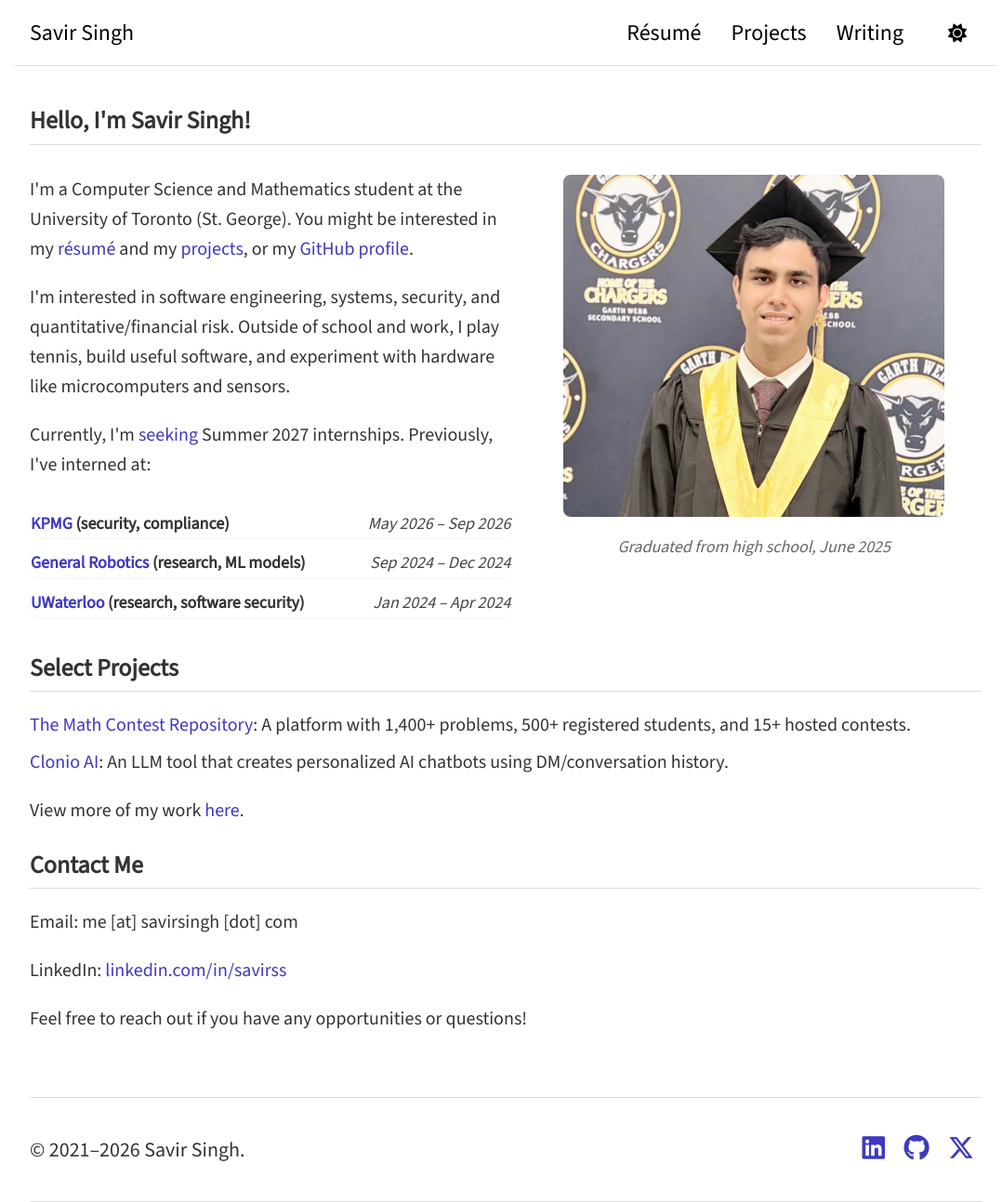
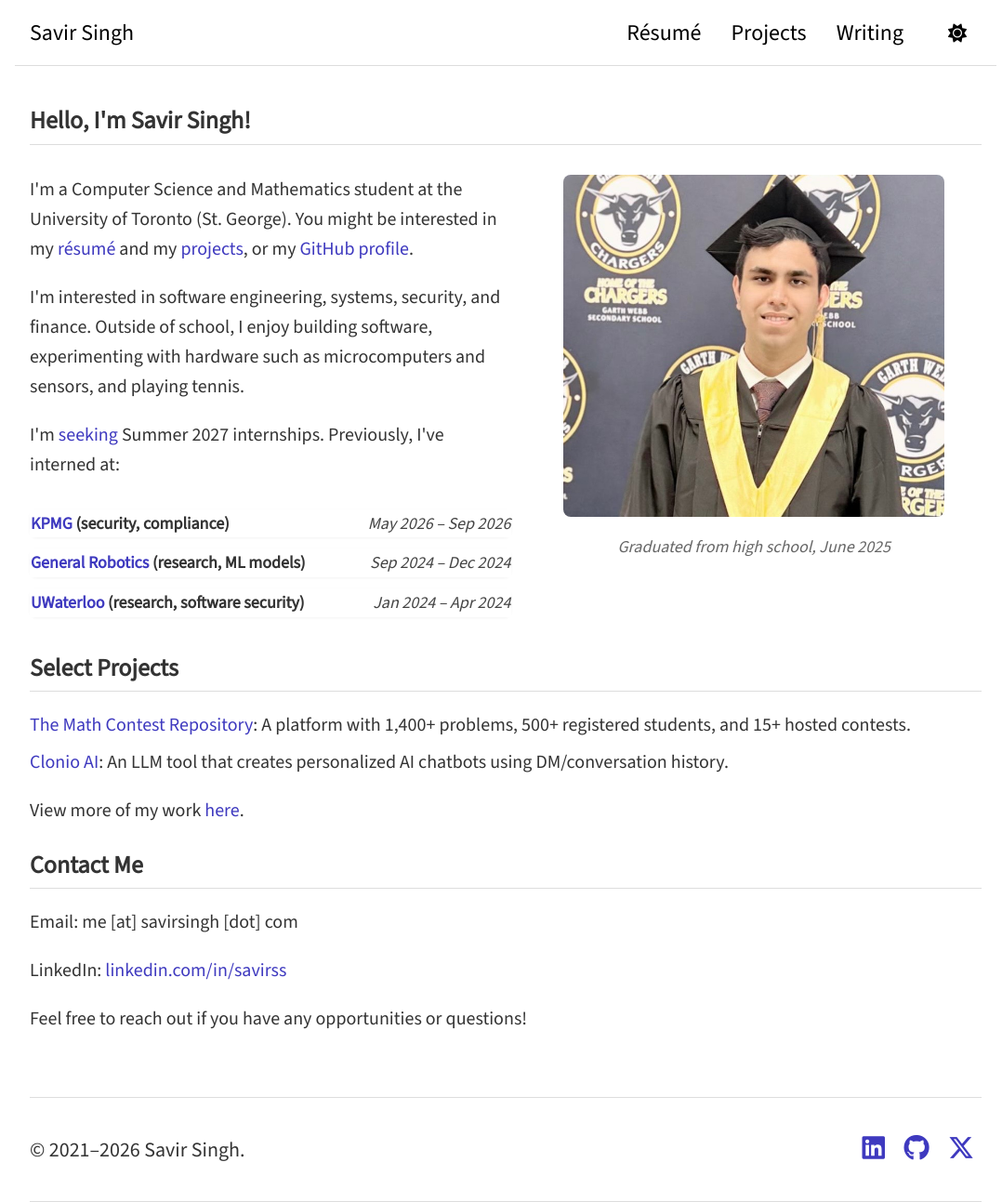
Before and after one commit to savirsingh/savirsingh.github.io, a Jekyll site: the page built from index.html, in a window 1280 px wide. Shown: the whole page at 93% size, without its empty margins (96-1174 px from the left). Built offline with Jekyll 4.4.1, drawn with Linux system fonts in a browser that asks for light colours; the list of posts is cut into pages by our own code.

Commit message:
Revise personal introduction and internship details
Updated interests and internship seeking status.

```diff
--- a/index.html
+++ b/index.html
@@ -8,8 +8,8 @@ title: Home
   <div class="about-container">
     <div class="about-text">
       <p>I'm a Computer Science and Mathematics student at the University of Toronto (St. George). You might be interested in my <a href="/resume">résumé</a> and my <a href="/projects">projects</a>, or my <a href="https://github.com/savirsingh">GitHub profile</a>.</p>
-      <p>I'm interested in software engineering, systems, security, and quantitative/financial risk. Outside of school and work, I play tennis, build useful software, and experiment with hardware like microcomputers and sensors.</p>
-      <p>Currently, I'm <a href="https://linkedin.com/in/savirss">seeking</a> Summer 2027 internships. Previously, I've interned at:</p>
+      <p>I'm interested in software engineering, systems, security, and finance. Outside of school, I enjoy building software, experimenting with hardware such as microcomputers and sensors, and playing tennis.</p>
+      <p>I'm <a href="https://linkedin.com/in/savirss">seeking</a> Summer 2027 internships. Previously, I've interned at:</p>
   <table class="internship-table">
     <tbody>
       <tr>
```
